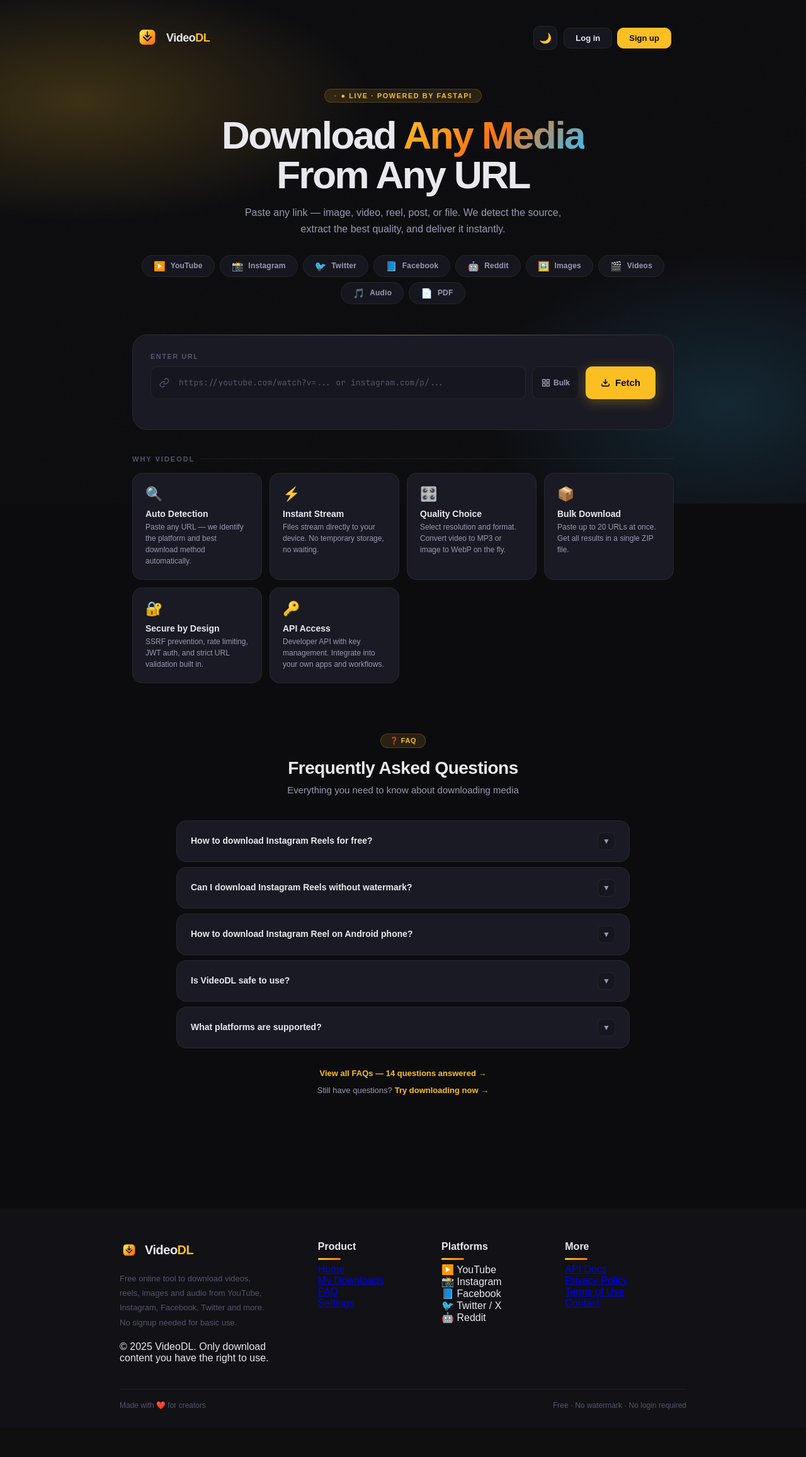
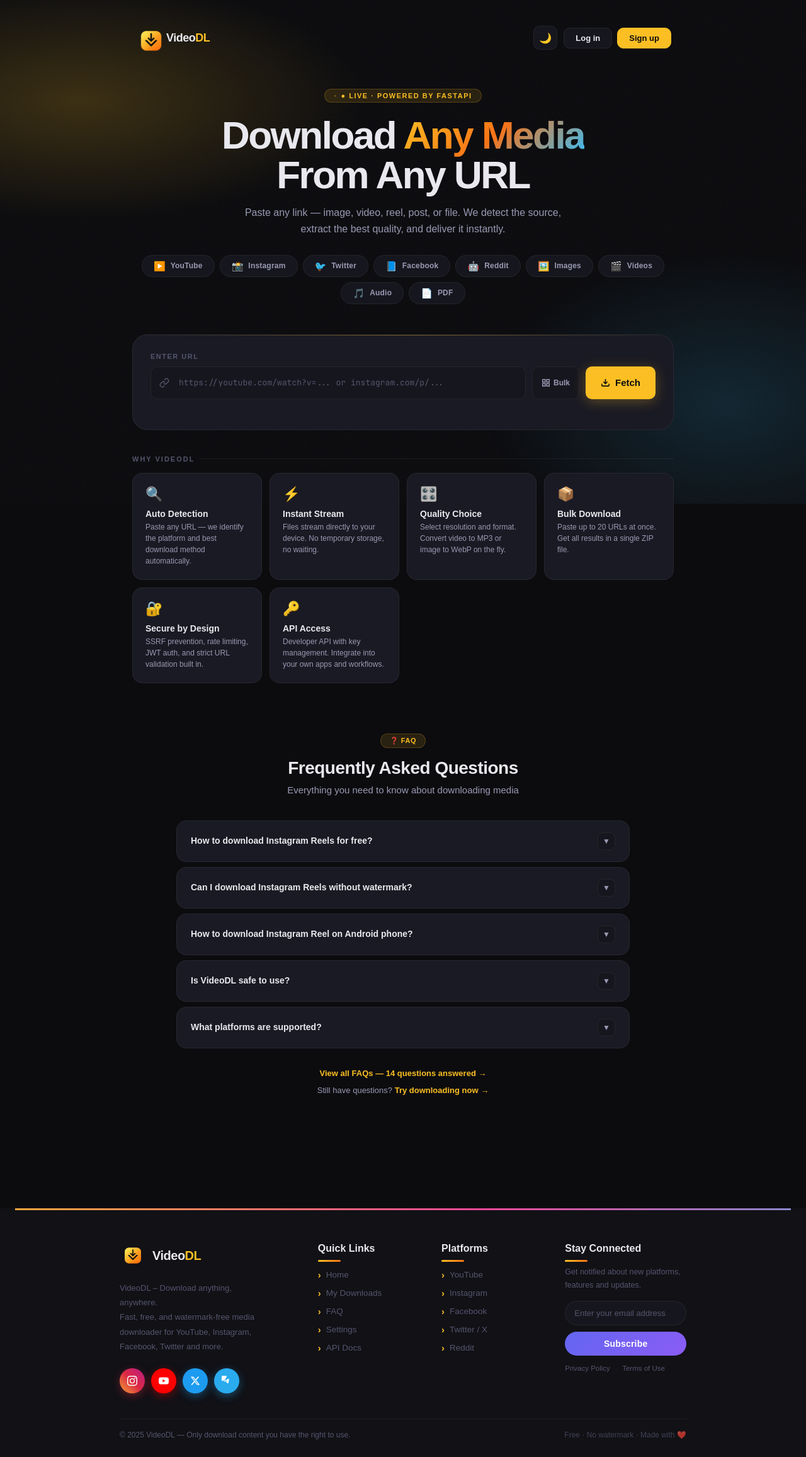
Before and after one commit to Balavardhangoli/smart-media-tool, a Python web app: template frontend/templates/index.html in a window 1280 px wide. Shown: the whole page at 63% size. Before the commit the page ends 2239 px from the top, so only its background shows below. Run offline with Jinja, Linux system fonts and the light colour scheme; the template is opened without the code that fills it, so the values that code supplies are empty; some web fonts are replaced.

Commit message:
Update index.html

```diff
--- a/frontend/templates/index.html
+++ b/frontend/templates/index.html
@@ -27,7 +27,7 @@
 <meta name="twitter:card"        content="summary_large_image"/>
 <meta name="twitter:title"       content="VideoDL — Free Video Downloader | Instagram, YouTube, Facebook"/>
 <meta name="twitter:description" content="Download Instagram Reels, YouTube videos, images and PDFs for free. Paste any URL and download instantly."/>
-<meta name="twitter:image"       content="https://videodl.onrender.com/static/video-logo.png"/>
+<meta name="twitter:image"       content="https://videodl.onrender.com/static/og-image.png"/>
 
 <!-- ── PWA / Mobile ── -->
 <meta name="theme-color" content="#fbbf24"/>
@@ -111,7 +111,7 @@
   <header>
     <div class="logo">
       <div class="logo-mark" style="background:none;box-shadow:none;animation:none;">
-        <img src="/static/videodl-logo.png" alt="VideoDL" width="40" height="40" style="border-radius:12px;display:block;"/>
+        <img src="/static/videodl-logo.png" alt="VideoDL" width="52" height="52" style="border-radius:14px;display:block;"/>
       </div>
       <span class="logo-name">Video<span>DL</span></span>
     </div>
@@ -258,55 +258,75 @@
 </div><!-- /wrapper -->
 
 <footer>
+  <!-- Animated gradient top border -->
+  <div class="footer-top-border"></div>
+
   <div class="footer-inner">
 
-    <!-- Left — Logo + Description -->
+    <!-- Col 1: Brand -->
     <div class="footer-brand">
       <div class="footer-logo">
-        <div class="footer-logo-mark" style="background:none;padding:0;">
-          <img src="/static/videodl-logo.png" alt="VideoDL" width="30" height="30" style="border-radius:8px;display:block;"/>
-        </div>
+        <img src="/static/videodl-logo.png" alt="VideoDL" class="footer-logo-img"/>
         <span class="footer-logo-name">Video<span>DL</span></span>
       </div>
-      <p class="footer-desc">Free online tool to download videos, reels, images and audio from YouTube, Instagram, Facebook, Twitter and more. No signup needed for basic use.</p>
-      <p class="footer-copy">© 2025 VideoDL. Only download content you have the right to use.</p>
+      <p class="footer-desc">VideoDL – Download anything, anywhere.<br/>Fast, free, and watermark-free media downloader for YouTube, Instagram, Facebook, Twitter and more.</p>
+      <div class="footer-social">
+        <a href="#" class="fsoc fsoc-ig" aria-label="Instagram">
+          <svg width="16" height="16" viewBox="0 0 24 24" fill="currentColor"><path d="M12 2.163c3.204 0 3.584.012 4.85.07 3.252.148 4.771 1.691 4.919 4.919.058 1.265.069 1.645.069 4.849 0 3.205-.012 3.584-.069 4.849-.149 3.225-1.664 4.771-4.919 4.919-1.266.058-1.644.07-4.85.07-3.204 0-3.584-.012-4.849-.07-3.26-.149-4.771-1.699-4.919-4.92-.058-1.265-.07-1.644-.07-4.849 0-3.204.013-3.583.07-4.849.149-3.227 1.664-4.771 4.919-4.919 1.266-.057 1.645-.069 4.849-.069zM12 0C8.741 0 8.333.014 7.053.072 2.695.272.273 2.69.073 7.052.014 8.333 0 8.741 0 12c0 3.259.014 3.668.072 4.948.2 4.358 2.618 6.78 6.98 6.98C8.333 23.986 8.741 24 12 24c3.259 0 3.668-.014 4.948-.072 4.354-.2 6.782-2.618 6.979-6.98.059-1.28.073-1.689.073-4.948 0-3.259-.014-3.667-.072-4.947-.196-4.354-2.617-6.78-6.979-6.98C15.668.014 15.259 0 12 0zm0 5.838a6.162 6.162 0 100 12.324 6.162 6.162 0 000-12.324zM12 16a4 4 0 110-8 4 4 0 010 8zm6.406-11.845a1.44 1.44 0 100 2.881 1.44 1.44 0 000-2.881z"/></svg>
+        </a>
+        <a href="#" class="fsoc fsoc-yt" aria-label="YouTube">
+          <svg width="16" height="16" viewBox="0 0 24 24" fill="currentColor"><path d="M23.495 6.205a3.007 3.007 0 00-2.088-2.088c-1.87-.501-9.396-.501-9.396-.501s-7.507-.01-9.396.501A3.007 3.007 0 00.527 6.205a31.247 31.247 0 00-.522 5.805 31.247 31.247 0 00.522 5.783 3.007 3.007 0 002.088 2.088c1.868.502 9.396.502 9.396.502s7.506 0 9.396-.502a3.007 3.007 0 002.088-2.088 31.247 31.247 0 00.5-5.783 31.247 31.247 0 00-.5-5.805zM9.609 15.601V8.408l6.264 3.602z"/></svg>
+        </a>
+        <a href="#" class="fsoc fsoc-tw" aria-label="Twitter">
+          <svg width="16" height="16" viewBox="0 0 24 24" fill="currentColor"><path d="M18.244 2.25h3.308l-7.227 8.26 8.502 11.24H16.17l-5.214-6.817L4.99 21.75H1.68l7.73-8.835L1.254 2.25H8.08l4.713 6.231zm-1.161 17.52h1.833L7.084 4.126H5.117z"/></svg>
+        </a>
+        <a href="#" class="fsoc fsoc-tg" aria-label="Telegram">
+          <svg width="16" height="16" viewBox="0 0 24 24" fill="currentColor"><path d="M11.944 0A12 12 0 100 12a12 12 0 0011.944-12zm4.962 7.224c.1-.002.321.023.465.14a.506.506 0 01.171.325c.016.093.036.306.02.472-.18 1.898-.962 6.502-1.36 8.627-.168.9-.499 1.201-.82 1.23-.696.065-1.225-.46-1.9-.902-1.056-.693-1.653-1.124-2.678-1.8-1.185-.78-.417-1.21.258-1.91.177-.184 3.247-2.977 3.307-3.23.007-.032.014-.15-.056-.212s-.174-.041-.249-.024c-.106.024-1.793 1.14-5.061 3.345-.48.33-.913.49-1.302.48-.428-.008-1.252-.241-1.865-.44-.752-.245-1.349-.374-1.297-.789.027-.216.325-.437.893-.663 3.498-1.524 5.83-2.529 6.998-3.014 3.332-1.386 4.025-1.627 4.476-1.635z"/></svg>
+        </a>
+      </div>
     </div>
 
-    <!-- Middle — Links -->
+    <!-- Col 2: Quick Links -->
     <div class="footer-col">
-      <div class="footer-col-title">Product</div>
-      <a href="/">Home</a>
-      <a href="/downloads">My Downloads</a>
-      <a href="/faq">FAQ</a>
-      <a href="/settings">Settings</a>
+      <h4 class="footer-col-title">Quick Links</h4>
+      <a href="/" class="footer-link"><span class="fl-arrow">›</span> Home</a>
+      <a href="/downloads" class="footer-link"><span class="fl-arrow">›</span> My Downloads</a>
+      <a href="/faq" class="footer-link"><span class="fl-arrow">›</span> FAQ</a>
+      <a href="/settings" class="footer-link"><span class="fl-arrow">›</span> Settings</a>
+      <a href="/api/docs" class="footer-link"><span class="fl-arrow">›</span> API Docs</a>
     </div>
 
-    <!-- Right — Supported Platforms -->
+    <!-- Col 3: Platforms -->
     <div class="footer-col">
-      <div class="footer-col-title">Platforms</div>
-      <a>▶️ YouTube</a>
-      <a>📸 Instagram</a>
-      <a>📘 Facebook</a>
-      <a>🐦 Twitter / X</a>
-      <a>🤖 Reddit</a>
+      <h4 class="footer-col-title">Platforms</h4>
+      <span class="footer-link"><span class="fl-arrow">›</span> YouTube</span>
+      <span class="footer-link"><span class="fl-arrow">›</span> Instagram</span>
+      <span class="footer-link"><span class="fl-arrow">›</span> Facebook</span>
+      <span class="footer-link"><span class="fl-arrow">›</span> Twitter / X</span>
+      <span class="footer-link"><span class="fl-arrow">›</span> Reddit</span>
     </div>
 
-    <!-- Far Right — Legal + API -->
+    <!-- Col 4: Stay Connected -->
     <div class="footer-col">
-      <div class="footer-col-title">More</div>
-      <a href="/api/docs">API Docs</a>
-      <a href="#">Privacy Policy</a>
-      <a href="#">Terms of Use</a>
-      <a href="#">Contact</a>
+      <h4 class="footer-col-title">Stay Connected</h4>
+      <p class="footer-newsletter-desc">Get notified about new platforms, features and updates.</p>
+      <div class="footer-newsletter">
+        <input type="email" class="footer-email-input" placeholder="Enter your email address"/>
+        <button class="footer-subscribe-btn" onclick="subscribeNewsletter(this)">Subscribe</button>
+      </div>
+      <div class="footer-legal">
+        <a href="#" class="footer-legal-link">Privacy Policy</a>
+        <span class="footer-dot">·</span>
+        <a href="#" class="footer-legal-link">Terms of Use</a>
+      </div>
     </div>
 
   </div>
 
   <!-- Bottom bar -->
   <div class="footer-bar">
-    <span>Made with ❤️ for creators</span>
-    <span class="footer-dot">·</span>
-    <span>Free · No watermark · No login required</span>
+    <span>© 2025 VideoDL — Only download content you have the right to use.</span>
+    <span class="footer-bar-tag">Free · No watermark · Made with ❤️</span>
   </div>
 </footer>
 
```
